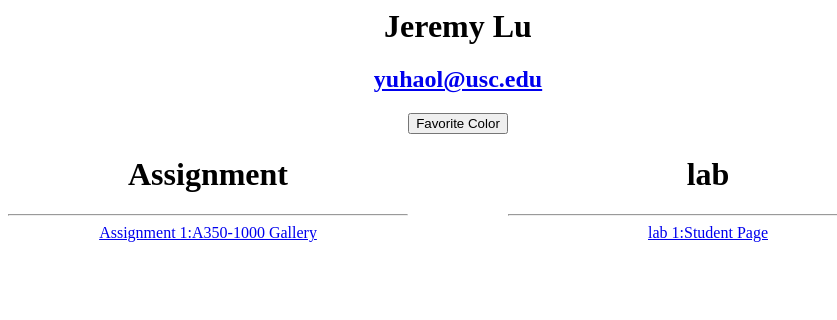
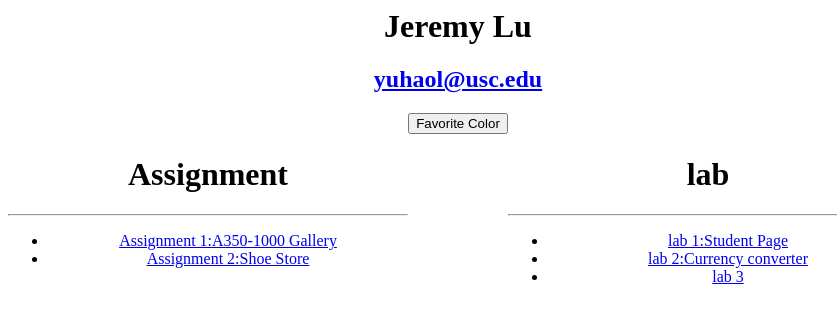
Before and after one commit to uscwebdev/itp301-submissions-JeremyLu1222, a plain HTML site: page index.html in a window 1280 px wide. Shown: the whole page, without its empty margins (182-1019 px from the left). Drawn offline with Linux system fonts and the light colour scheme.

Commit message:
index update

```diff
--- a/index.html
+++ b/index.html
@@ -44,12 +44,22 @@
 	<h1>Assignment</h1>
 
 	<hr>
-	<a href="Assignment 1.html" target="blank">Assignment 1:A350-1000 Gallery</a></div>
+	<ul>
+	<li><a href="Assignment 1.html" target="blank">Assignment 1:A350-1000 Gallery</a></li>
+	<li><a href="assignment2.html" target="blank">Assignment 2:Shoe Store</a></li>
+</ul>
+	</div>
 
 	<div class="Lab">
 		<h1>lab</h1>
 		<hr>
-		<a href="index.html" target="blank">lab 1:Student Page</a></div>
+		<ul>
+		<li><a href="index.html" target="blank">lab 1:Student Page</a></li>
+		<li><a href="lab_02.html" target="blank">lab 2:Currency converter</a></li>
+		<li><a href="lab3.html" target="blank">lab 3</a></li>
+	</ul>
+	</div>
+
 </div>
 <script>
 
```
